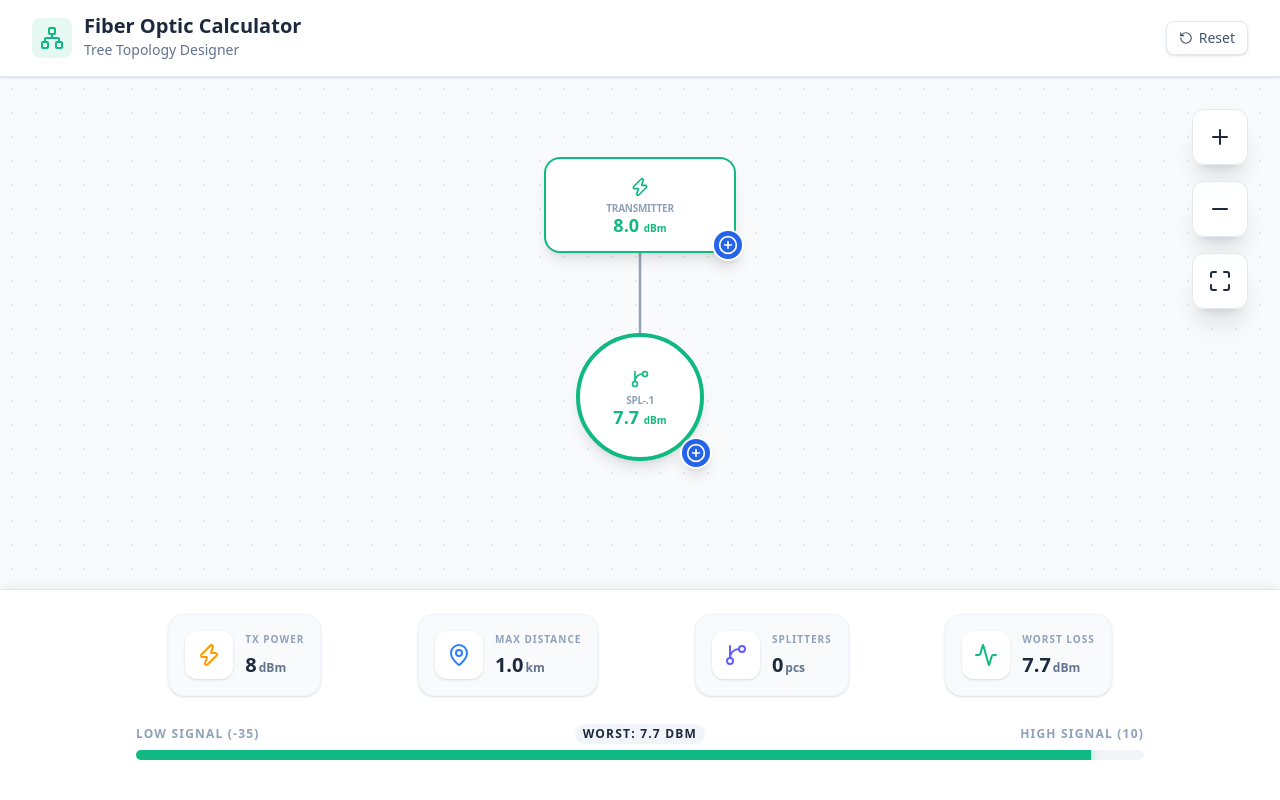
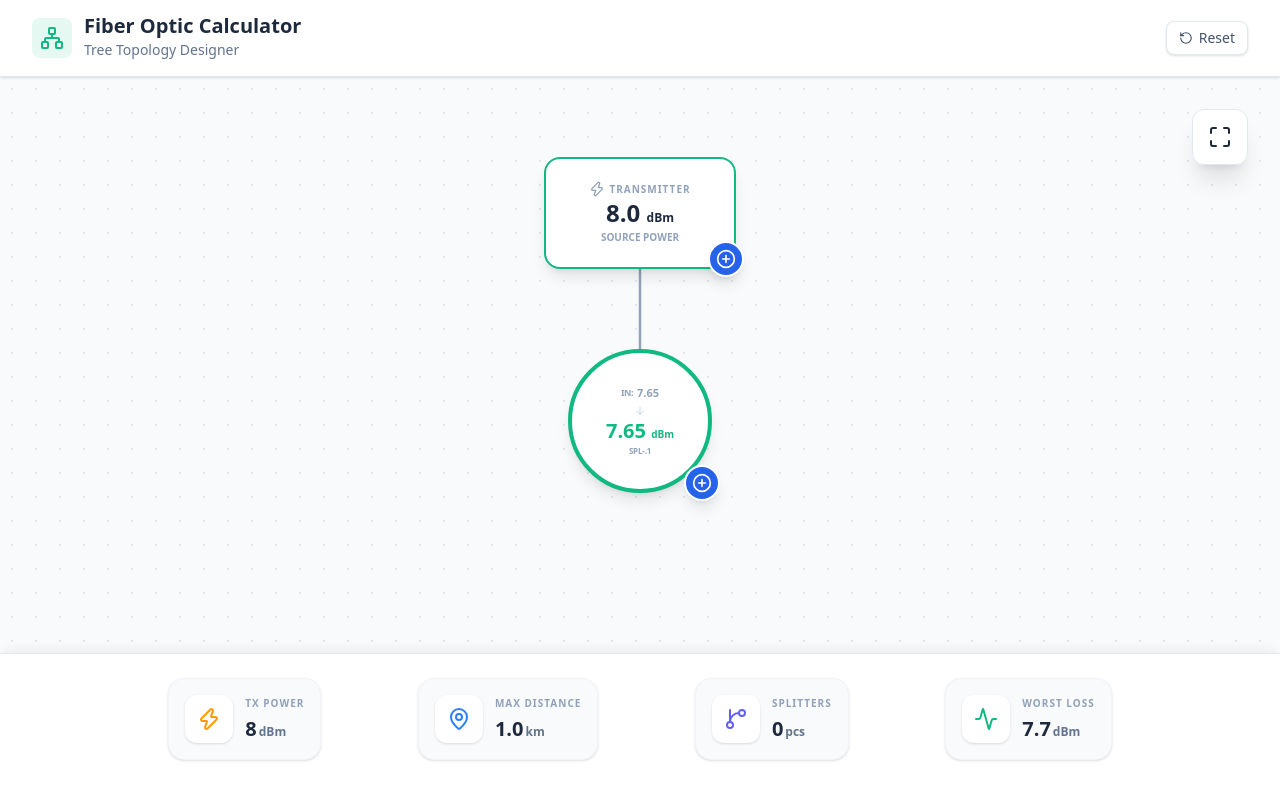
Before and after one commit to anwarmukhlis09-commits/fiber-tree-next, a Next.js app: page /fiber-tree-next/ in a window 1280 px wide. Both pictures are taken after a click on the button 728 px from the left and 245 px from the top of the page. Built offline with nearby package versions, Linux system fonts and the light colour scheme.

Commit message:
UI: Separate OLT from Splitter logic and implement Dual-Power (In/Out) display

```diff
--- a/src/app/page.tsx
+++ b/src/app/page.tsx
@@ -23,6 +23,7 @@ const initialData: FiberNode = {
   name: 'Transmitter',
   type: 'olt',
   power: 8,
+  inputPower: 8,
   currentPower: 8,
   distance: 0,
   ratio: 1,
@@ -84,6 +85,7 @@ export default function Home() {
           name: `SPL-${root.name.split('-')[1] || ''}.${root.children.length + 1}`,
           type: 'splitter',
           ratio: 1,
+          inputPower: 0,
           currentPower: 0,
           distance: 1,
           children: []
@@ -104,18 +106,23 @@ export default function Home() {
         const newNode = { ...root };
         newNode.name = formData.name;
         newNode.distance = formData.distance;
-        if (newNode.type === 'olt') newNode.power = formData.power;
+
+        if (newNode.type === 'olt') {
+          newNode.power = formData.power;
+          newNode.ratio = 1; // Transmitter is always 1:1
+        } else {
           const newRatio = formData.ratio === 'unbalanced' ? 'unbalanced' : parseInt(formData.ratio);
           if (newRatio === 'unbalanced' && newNode.ratio !== 'unbalanced') {
             newNode.ratio = 'unbalanced';
             newNode.children = [
-            { id: Math.random().toString(36).substr(2, 9), name: 'Drop', type: 'splitter', ratio: 1, currentPower: 0, distance: 0, children: [] },
-            { id: Math.random().toString(36).substr(2, 9), name: 'Through', type: 'splitter', ratio: 1, currentPower: 0, distance: 0.1, children: [] }
+              { id: Math.random().toString(36).substr(2, 9), name: 'Drop', type: 'splitter', ratio: 1, inputPower: 0, currentPower: 0, distance: 0, children: [] },
+              { id: Math.random().toString(36).substr(2, 9), name: 'Through', type: 'splitter', ratio: 1, inputPower: 0, currentPower: 0, distance: 0.1, children: [] }
             ];
           } else {
             newNode.ratio = newRatio;
           }
           if (newNode.ratio === 'unbalanced') newNode.percentage = formData.percentage;
+        }
         return newNode;
       }
       return { ...root, children: root.children.map(updateTree) };
@@ -147,7 +154,6 @@ export default function Home() {
     const drawLink = (node: FiberNode) => {
       const parentEl = document.getElementById(`node-${node.id}`);
       if (!parentEl || !node.children) return;
-
       const parentNodeVisual = parentEl.querySelector(':scope > .node');
       if (!parentNodeVisual) return;
 
@@ -160,11 +166,9 @@ export default function Home() {
         if (!childEl) return;
         const childNodeVisual = childEl.querySelector(':scope > .node');
         if (!childNodeVisual) return;
-
         const cRect = childNodeVisual.getBoundingClientRect();
         const cX = (cRect.left + cRect.width / 2 - svgRect.left) / zoom;
         const cY = (cRect.top - svgRect.top) / zoom;
-
         const path = document.createElementNS("http://www.w3.org/2000/svg", "path");
         const d = `M ${pX} ${pY} C ${pX} ${(pY + cY) / 2}, ${cX} ${(pY + cY) / 2}, ${cX} ${cY}`;
         path.setAttribute("d", d);
@@ -184,7 +188,6 @@ export default function Home() {
     return () => { clearTimeout(timer); window.removeEventListener('resize', drawConnections); };
   }, [drawConnections]);
 
-  // Pinch-to-Zoom Helper
   const getTouchDist = (touches: React.TouchList) => {
     const dx = touches[0].clientX - touches[1].clientX;
     const dy = touches[0].clientY - touches[1].clientY;
@@ -194,31 +197,22 @@ export default function Home() {
   const handleTouchStart = (e: React.TouchEvent) => {
     if (e.touches.length === 2) {
       isPinching.current = true;
-      isDragging.current = false; // Disable panning when pinching
+      isDragging.current = false;
       lastTouchDist.current = getTouchDist(e.touches);
     }
   };
 
   const handleTouchMove = (e: React.TouchEvent) => {
     if (e.touches.length === 2 && lastTouchDist.current !== null) {
-      e.preventDefault(); // Prevent browser zoom
+      e.preventDefault();
       const dist = getTouchDist(e.touches);
       const delta = dist / lastTouchDist.current;
-
-      // Apply zoom with a slight damping factor for stability
       setZoom(prev => Math.min(3, Math.max(0.1, prev * (1 + (delta - 1) * 0.8))));
-
       lastTouchDist.current = dist;
       setTimeout(drawConnections, 50);
     }
   };
 
-  const handleTouchEnd = () => {
-    lastTouchDist.current = null;
-    isPinching.current = false;
-  };
-
-  // Pointer Events (Mouse/Single Finger Pan)
   const onPointerDown = (e: React.PointerEvent) => {
     if (isPinching.current) return;
     if ((e.target as HTMLElement).closest('.node') || (e.target as HTMLElement).closest('button')) return;
@@ -233,11 +227,6 @@ export default function Home() {
     const dy = e.clientY - lastPos.current.y;
     setOffset(prev => ({ x: prev.x + dx, y: prev.y + dy }));
     lastPos.current = { x: e.clientX, y: e.clientY };
-  };
-
-  const handleZoom = (delta: number) => {
-    setZoom(prev => Math.min(3, Math.max(0.1, prev + delta)));
-    setTimeout(drawConnections, 100);
   };
 
   const summaryData = (() => {
@@ -271,12 +260,8 @@ export default function Home() {
       <main
         ref={containerRef}
         className="flex-1 relative overflow-hidden bg-[radial-gradient(#e2e8f0_1px,transparent_1px)] [background-size:24px_24px] cursor-grab active:cursor-grabbing"
-        onPointerDown={onPointerDown}
-        onPointerMove={onPointerMove}
-        onPointerUp={() => isDragging.current = false}
-        onTouchStart={handleTouchStart}
-        onTouchMove={handleTouchMove}
-        onTouchEnd={handleTouchEnd}
+        onPointerDown={onPointerDown} onPointerMove={onPointerMove} onPointerUp={() => isDragging.current = false}
+        onTouchStart={handleTouchStart} onTouchMove={handleTouchMove} onTouchEnd={() => { lastTouchDist.current = null; isPinching.current = false; }}
       >
         <div
           ref={canvasRef}
@@ -293,10 +278,7 @@ export default function Home() {
           </div>
         </div>
 
-        {/* Updated Zoom Controls: Hidden +/- on Mobile */}
         <div className="absolute right-4 md:right-8 top-4 md:top-8 flex flex-col gap-2 md:gap-4 z-40">
-          <button onClick={() => handleZoom(0.2)} className="hidden md:flex w-10 h-10 md:w-14 md:h-14 bg-white/90 backdrop-blur border border-slate-200 rounded-xl items-center justify-center shadow-xl active:scale-90"><Plus className="w-5 h-5 md:w-6 md:h-6" /></button>
-          <button onClick={() => handleZoom(-0.2)} className="hidden md:flex w-10 h-10 md:w-14 md:h-14 bg-white/90 backdrop-blur border border-slate-200 rounded-xl items-center justify-center shadow-xl active:scale-90"><Minus className="w-5 h-5 md:w-6 md:h-6" /></button>
           <button onClick={() => { setZoom(1); setOffset({ x: 0, y: 0 }); setTimeout(drawConnections, 100); }} className="w-10 h-10 md:w-14 md:h-14 bg-white/90 backdrop-blur border border-slate-200 rounded-xl flex items-center justify-center shadow-xl active:scale-90"><Maximize className="w-5 h-5 md:w-6 md:h-6" /></button>
         </div>
       </main>
@@ -308,16 +290,6 @@ export default function Home() {
             <SummaryCard Icon={MapPin} title="Max Distance" value={`${summaryData.totalDist.toFixed(1)}`} unit="km" color="text-blue-500" />
             <SummaryCard Icon={GitBranch} title="Splitters" value={`${summaryData.totalSplitters}`} unit="pcs" color="text-indigo-500" />
             <SummaryCard Icon={Activity} title="Worst Loss" value={`${summaryData.worstPower.toFixed(1)}`} unit="dBm" color={summaryData.worstPower > -20 ? 'text-success' : summaryData.worstPower > -27 ? 'text-warning' : 'text-danger'} />
-          </div>
-          <div className="px-1 md:px-2 mt-1">
-            <div className="flex justify-between items-center mb-1.5 text-[8px] md:text-xs font-bold text-slate-400 uppercase tracking-widest">
-              <span>Low Signal (-35)</span>
-              <span className="text-slate-800 font-extrabold bg-slate-100 px-2 py-0.5 rounded-full">Worst: {summaryData.worstPower.toFixed(1)} dBm</span>
-              <span>High Signal (10)</span>
-            </div>
-            <div className="h-1.5 md:h-2.5 bg-slate-100 rounded-full overflow-hidden">
-              <div className={`h-full transition-all duration-700 ease-out ${summaryData.worstPower > -20 ? 'bg-success shadow-[0_0_8px_rgba(16,185,129,0.5)]' : summaryData.worstPower > -27 ? 'bg-warning shadow-[0_0_8px_rgba(250,204,21,0.5)]' : 'bg-danger shadow-[0_0_8px_rgba(239,68,68,0.5)]'}`} style={{ width: `${Math.min(100, Math.max(0, ((summaryData.worstPower + 35) / 45) * 100))}%` }} />
-            </div>
           </div>
         </div>
       </footer>
@@ -334,12 +306,13 @@ export default function Home() {
                 <label className="block text-sm font-semibold text-slate-600 mb-1.5">Node Name</label>
                 <input type="text" value={formData.name} onChange={e => setFormData({...formData, name: e.target.value})} className="w-full px-4 py-3 bg-slate-50 border border-slate-200 rounded-xl outline-none focus:border-primary" />
               </div>
-              {editingNode?.type === 'olt' && (
+              {editingNode?.type === 'olt' ? (
                 <div>
-                  <label className="block text-sm font-semibold text-slate-600 mb-1.5">Power Output (dBm)</label>
+                  <label className="block text-sm font-semibold text-slate-600 mb-1.5">Power Output (TX dBm)</label>
                   <input type="number" value={formData.power} onChange={e => setFormData({...formData, power: parseFloat(e.target.value)})} className="w-full px-4 py-3 bg-slate-50 border border-slate-200 rounded-xl" />
                 </div>
-              )}
+              ) : (
+                <>
                   <div>
                     <label className="block text-sm font-semibold text-slate-600 mb-1.5">Splitter Ratio</label>
                     <select value={formData.ratio} onChange={e => setFormData({...formData, ratio: e.target.value})} className="w-full px-4 py-3 bg-slate-50 border border-slate-200 rounded-xl">
@@ -360,11 +333,11 @@ export default function Home() {
                       </select>
                     </div>
                   )}
-              {editingNode?.type !== 'olt' && (
                   <div>
                     <label className="block text-sm font-semibold text-slate-600 mb-1.5">Distance (km)</label>
                     <input type="number" value={formData.distance} onChange={e => setFormData({...formData, distance: parseFloat(e.target.value)})} className="w-full px-4 py-3 bg-slate-50 border border-slate-200 rounded-xl" />
                   </div>
+                </>
               )}
             </div>
             <div className="flex gap-3 mt-8">
@@ -383,8 +356,8 @@ function SummaryCard({ Icon, title, value, unit, color }: { Icon: LucideIcon, ti
   return (
     <div className="bg-slate-50 border border-slate-100 rounded-2xl p-3 md:p-4 flex items-center gap-3 shadow-sm">
       <div className={`p-2.5 md:p-3 bg-white rounded-xl shadow-sm ${color}`}><Icon className="w-4 h-4 md:w-6 md:h-6" /></div>
-      <div className="flex flex-col">
-        <span className="text-[7px] md:text-[10px] font-bold text-slate-400 uppercase tracking-widest mb-1">{title}</span>
+      <div className="flex flex-col min-w-0">
+        <span className="text-[7px] md:text-[10px] font-bold text-slate-400 uppercase tracking-widest mb-1 truncate">{title}</span>
         <div className="flex items-baseline gap-0.5"><span className="text-sm md:text-xl font-black text-slate-800">{value}</span><span className="text-[8px] md:text-xs font-bold text-slate-500">{unit}</span></div>
       </div>
     </div>
--- a/src/components/TreeNode.tsx
+++ b/src/components/TreeNode.tsx
@@ -2,7 +2,7 @@
 
 import React from 'react';
 import { motion } from 'framer-motion';
-import { Zap, GitBranch, PlusCircle } from 'lucide-react';
+import { Zap, GitBranch, PlusCircle, ArrowDown } from 'lucide-react';
 import { FiberNode, getStatusClass } from '@/lib/calculator';
 
 interface TreeNodeProps {
@@ -27,31 +27,48 @@ export default function TreeNode({ node, onNodeClick, onAddChild }: TreeNodeProp
           onClick={() => onNodeClick(node)}
           className={`
             cursor-pointer transition-all duration-300 shadow-lg
-            ${isOlt ? 'w-48 h-24 rounded-2xl border-2' : 'w-32 h-32 rounded-full border-4'}
+            ${isOlt ? 'w-48 h-28 rounded-2xl border-2' : 'w-36 h-36 rounded-full border-4'}
             bg-white flex flex-col items-center justify-center p-4 text-center
             ${statusClass}
           `}
         >
           {isOlt ? (
-            <Zap className="w-5 h-5 mb-1" />
+            <>
+              <div className="flex items-center gap-1 text-slate-400 mb-1">
+                <Zap className="w-4 h-4" />
+                <span className="text-[10px] font-bold uppercase tracking-widest">{node.name}</span>
+              </div>
+              <span className="text-2xl font-black text-slate-800 leading-none">
+                {node.power?.toFixed(1)} <span className="text-xs">dBm</span>
+              </span>
+              <span className="text-[10px] font-bold text-slate-400 mt-1 uppercase">Source Power</span>
+            </>
           ) : (
-            <GitBranch className="w-5 h-5 mb-1" />
-          )}
+            <div className="flex flex-col items-center w-full">
+              {/* Input Power (Small) */}
+              <div className="flex items-center gap-1 text-slate-400 mb-1">
+                <span className="text-[9px] font-black uppercase tracking-tighter">IN:</span>
+                <span className="text-[11px] font-bold">{node.inputPower.toFixed(2)}</span>
+              </div>
 
-          <span className="text-[10px] font-bold uppercase text-slate-400 tracking-tight truncate w-full">
+              <ArrowDown className="w-3 h-3 text-slate-300 mb-1" />
+
+              {/* Output Power (Large) */}
+              <span className="text-xl font-black leading-none">
+                {node.currentPower.toFixed(2)} <span className="text-[10px]">dBm</span>
+              </span>
+
+              {/* Label & Ratio */}
+              <span className="text-[8px] font-bold uppercase text-slate-400 tracking-tight truncate w-full mt-1">
                 {node.name}
               </span>
-
-          <div className="flex flex-col items-center">
-            <span className="text-lg font-black leading-none">
-              {node.currentPower.toFixed(1)} <span className="text-[10px] font-bold">dBm</span>
-            </span>
               {node.ratio !== 1 && (
-              <span className="text-[9px] font-extrabold bg-slate-100 px-2 py-0.5 rounded-full text-slate-500 mt-1 uppercase tracking-tighter">
+                <span className="text-[8px] font-extrabold bg-slate-100 px-2 py-0.5 rounded-full text-slate-500 mt-1 uppercase tracking-tighter">
                   {node.ratio === 'unbalanced' ? `PLC ${node.percentage}:${100-(node.percentage||0)}` : `Ratio 1:${node.ratio}`}
                 </span>
               )}
             </div>
+          )}
         </div>
 
         {/* Manual Add Child Button */}
@@ -61,7 +78,7 @@ export default function TreeNode({ node, onNodeClick, onAddChild }: TreeNodeProp
               e.stopPropagation();
               onAddChild(node.id);
             }}
-            className="absolute -bottom-2 -right-2 bg-primary text-white rounded-full p-1 shadow-lg hover:scale-110 transition-transform z-20 border-2 border-white"
+            className="absolute -bottom-2 -right-2 bg-primary text-white rounded-full p-1.5 shadow-lg hover:scale-110 transition-transform z-20 border-2 border-white"
           >
             <PlusCircle className="w-5 h-5" />
           </button>
--- a/src/lib/calculator.ts
+++ b/src/lib/calculator.ts
@@ -4,8 +4,9 @@ export interface FiberNode {
   id: string;
   name: string;
   type: NodeType;
-  power?: number; // Only for OLT
-  currentPower: number;
+  power?: number; // Only for OLT (TX Power)
+  inputPower: number; // Received power before split
+  currentPower: number; // Output power after split
   distance: number;
   ratio: number | 'unbalanced';
   percentage?: number; // Only for unbalanced
@@ -27,13 +28,14 @@ export function calculateAllLosses(node: FiberNode, parentPower: number = 8): vo
 
   // Power arriving at this node's input
   const powerAtInput = node.type === 'olt' ? (node.power ?? 8) : (parentPower - cableLoss);
+  node.inputPower = powerAtInput;
 
-  // If a balanced ratio is set (not 1), calculate and show the OUTPUT power
-  if (node.ratio !== 'unbalanced' && typeof node.ratio === 'number' && node.ratio > 1) {
+  // Calculate Output Power
+  if (node.type === 'splitter' && node.ratio !== 'unbalanced' && typeof node.ratio === 'number' && node.ratio > 1) {
     const splitLoss = RATIO_LOSS[node.ratio] || 0;
     node.currentPower = powerAtInput - splitLoss;
   } else {
-    // For ratio 1 (no splitter) or PLC (PLC handles loss in children), show the input power
+    // For ratio 1 or OLT or PLC (PLC handles loss in children), output = input
     node.currentPower = powerAtInput;
   }
 
@@ -50,7 +52,7 @@ export function calculateAllLosses(node: FiberNode, parentPower: number = 8): vo
         if (node.children[1]) calculateAllLosses(node.children[1], node.currentPower - loss2);
       }
     } else {
-      // Children of balanced splitter receive the already-calculated output power
+      // Children receive the output power of this node
       node.children.forEach((child) => {
         calculateAllLosses(child, node.currentPower);
       });
```
Lines whose indentation alone changed are shown as unchanged.
